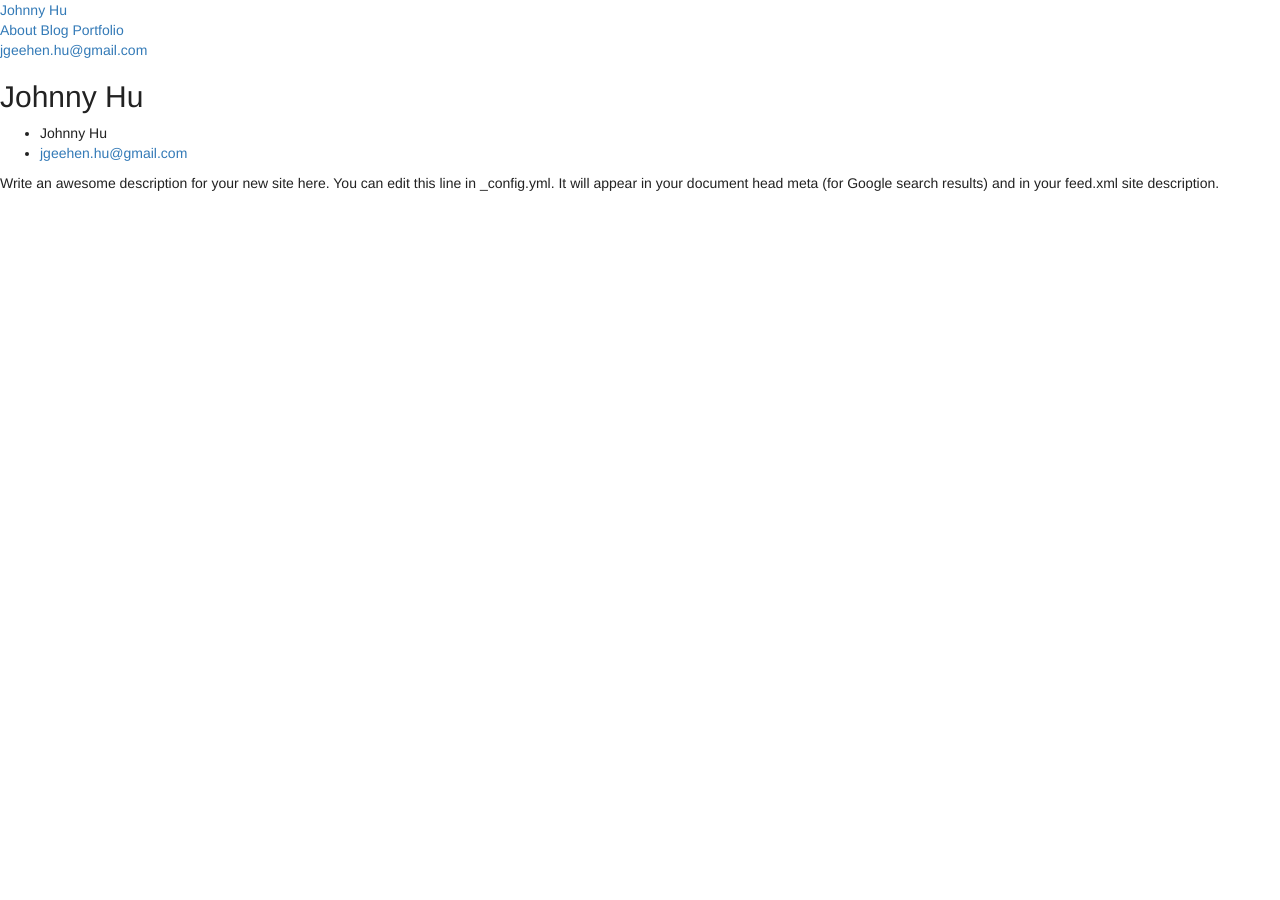
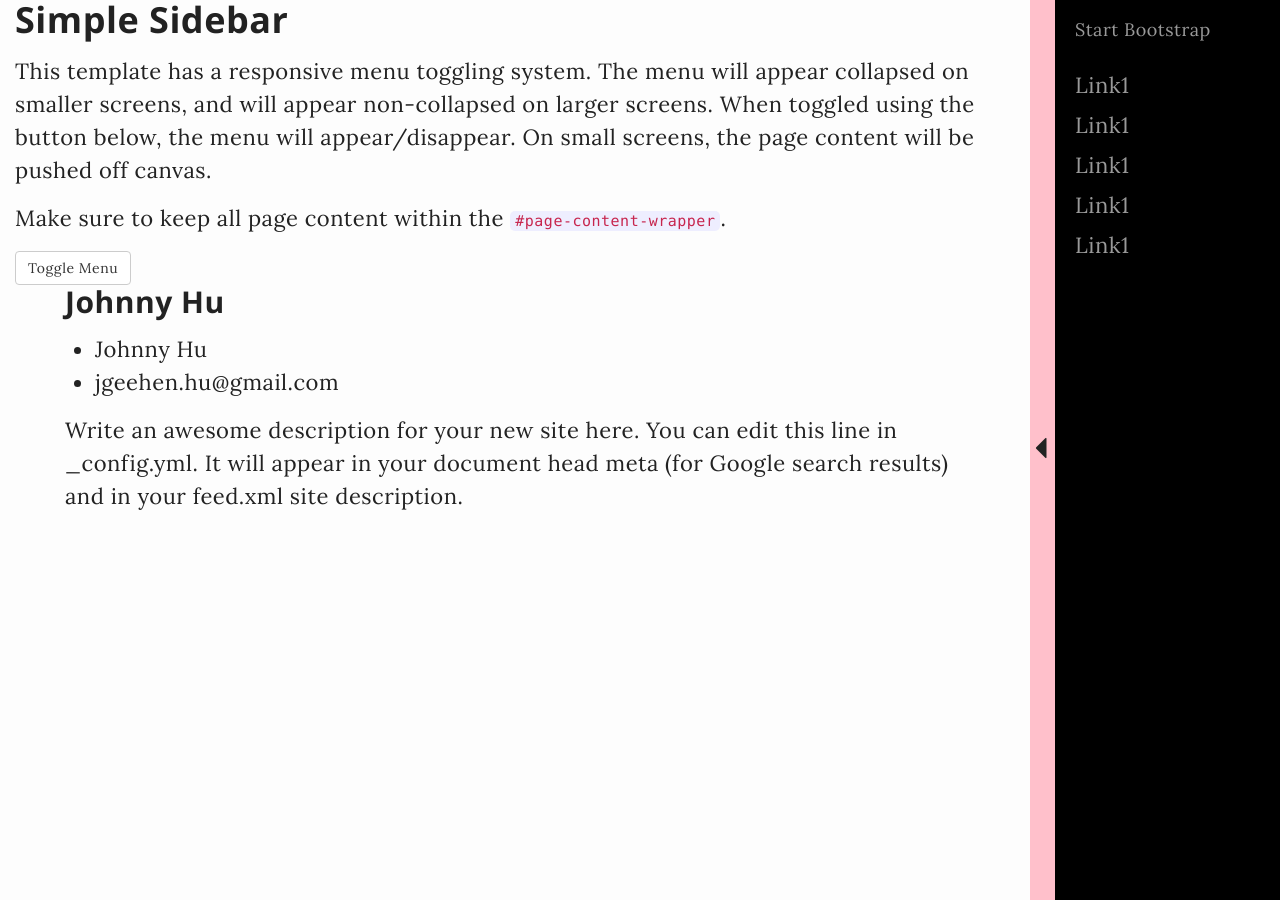
Before and after one commit to heyitsjhu/iamjhu.github.io, a Jekyll site: the page built from index.html, in a window 1280 px wide. Built offline with Jekyll 4.4.1, drawn with Linux system fonts in a browser that asks for light colours.

Commit message:
Add sidebar navigation

```diff
--- a/_includes/head.html
+++ b/_includes/head.html
@@ -12,4 +12,9 @@
   <link rel="stylesheet" href="{{ "/css/main.css" | prepend: site.baseurl }}">
   <link rel="canonical" href="{{ page.url | replace:'index.html','' | prepend: site.baseurl | prepend: site.url }}">
   <link rel="alternate" type="application/rss+xml" title="{{ site.title }}" href="{{ "/feed.xml" | prepend: site.baseurl | prepend: site.url }}">
+
+  <script src="https://ajax.googleapis.com/ajax/libs/jquery/2.2.4/jquery.min.js"></script>
+
+  <!-- Latest compiled and minified JavaScript -->
+  <script src="https://maxcdn.bootstrapcdn.com/bootstrap/3.3.6/js/bootstrap.min.js" integrity="sha384-0mSbJDEHialfmuBBQP6A4Qrprq5OVfW37PRR3j5ELqxss1yVqOtnepnHVP9aJ7xS" crossorigin="anonymous"></script>
 </head>
--- a/_includes/header.html
+++ b/_includes/header.html
@@ -1,15 +1,44 @@
 <header id="site-header">
+  <nav class="navbar navbar-default">
+    <div class="container-fluid">
 
-  <a class="site-title" href="{{ site.baseurl }}/">{{ site.title }}</a>
+      <div class="navbar-header">
 
-  <nav class="site-nav">
-    {% for my_page in site.pages %}
-      {% if my_page.title %}
-      <a class="nav-link" href="{{ my_page.url | prepend: site.baseurl }}">{{ my_page.title }}</a>
-      {% endif %}
-    {% endfor %}
+        <button type="button" class="navbar-toggle collapsed" data-toggle="collapse" data-target="#site-nav" aria-expanded="false">
+          <span class="sr-only">Toggle navigation</span>
+          <span class="icon-bar"></span>
+          <span class="icon-bar"></span>
+          <span class="icon-bar"></span>
+        </button>
+
+        <a class="navbar-brand" href="{{ site.baseurl }}/">{{ site.title }}</a>
+      </div>
+
+      <div class="collapse navbar-collapse" id="site-nav">
+        <ul class="nav navbar-nav">
+          {% for my_page in site.pages %}
+            {% if my_page.title %}
+              <li {% if page.url == my_page.url %}
+                    class="active"
+                  {% endif %}>
+                <a class="nav-link" href="{{ my_page.url | prepend: site.baseurl }}">{{ my_page.title }}
+                  {% if page.url == my_page.url %}
+                    <span class="sr-only">(current)</span>
+                  {% endif %}
+                </a>
+              </li>
+            {% endif %}
+          {% endfor %}
+        </ul>
+
+        <ul class="nav navbar-nav navbar-right">
+          <li>
+            <p class="navbar-btn">
+              <a href="mailto:{{ site.email }}/" class="site-owner-email btn btn-primary">Contact Me</a>
+            </p>
+          </li>
+        </ul>
+      </div><!-- /.navbar-collapse -->
+    </div><!-- /.container-fluid -->
   </nav>
-
-  <a class="site-owner-email" href="mailto:{{ site.email }}/">{{ site.email }}</a>
-
 </header>
--- a/_layouts/default.html
+++ b/_layouts/default.html
@@ -1,20 +1,50 @@
 <!DOCTYPE html>
-<html>
+<html lang="en">
 
 {% include head.html %}
 
 <body>
+  <div id="main-wrapper">
+    <div id="site-sidebar-wrapper">
+      <div class="sidebar-expand-btn">
+        <a href="#menu-toggle" id="menu-toggle"><span class="glyphicon glyphicon-triangle-left"></span></a>
+      </div>
 
-  {% include header.html %}
+      <ul class="sidebar-nav">
+        <li class="sidebar-brand">
+          <a href="#">
+              Start Bootstrap
+          </a>
+        </li>
+        <li><a href="#">Link1</a></li>
+        <li><a href="#">Link1</a></li>
+        <li><a href="#">Link1</a></li>
+        <li><a href="#">Link1</a></li>
+        <li><a href="#">Link1</a></li>
+      </ul>
+    </div> <!-- /#site-sidebar-wrapper -->
 
-  <main>
-    <div class="wrapper">
-      {{ content }}
-    </div>
-  </main>
+    <div id="#page-content-wrapper">
+      <div class="container-fluid">
+        <div class="row">
+          <div class="col-lg-12">
+            <main>
+              {{ content }}
+            </main>
+            {% include footer.html %}
+          </div>
+        </div>
+      </div><!-- /.container-fluid -->
+    </div><!-- /#page-content-wrapper -->
+  </div><!-- /#main-wrapper -->
 
-  {% include footer.html %}
-
+   <!-- Menu Toggle Script -->
+    <script>
+    $("#menu-toggle").click(function(e) {
+        e.preventDefault();
+        $("#main-wrapper").toggleClass("toggled");
+    });
+    </script>
 </body>
 
 </html>
--- a/_sass/_base.scss
+++ b/_sass/_base.scss
@@ -26,11 +26,7 @@ body {
     -o-font-feature-settings: "kern" 1;
     font-feature-settings: "kern" 1;
     font-kerning: normal;
-}
-
-
-main {
-    padding: ($spacing-unit * 3) 0;
+    overflow-x: hidden;
 }
 
 /**
@@ -160,8 +156,53 @@ td > pre {
 
 
 /**
- * Wrapper
+ * Wrappers
  */
+
+#main-wrapper {
+    padding-right: 25px;
+    -webkit-transition: all 0.5s ease;
+    -moz-transition: all 0.5s ease;
+    -o-transition: all 0.5s ease;
+    transition: all 0.5s ease;
+}
+
+#main-wrapper.toggled {
+    padding-right: 250px;
+}
+
+#site-sidebar-wrapper {
+    z-index: 1000;
+    position: fixed;
+    right: 250px;
+    width: 25px;
+    height: 100%;
+    margin-right: -250px;
+    overflow-y: auto;
+    background: #000;
+    -webkit-transition: all 0.5s ease;
+    -moz-transition: all 0.5s ease;
+    -o-transition: all 0.5s ease;
+    transition: all 0.5s ease;
+}
+
+#main-wrapper.toggled #site-sidebar-wrapper {
+    width: 250px;
+}
+
+#page-content-wrapper {
+    width: 100%;
+    position: absolute;
+    padding: 15px;
+}
+
+#main-wrapper.toggled #page-content-wrapper {
+    position: absolute;
+    margin-left: -250px;
+}
+
+
+
 .wrapper {
     max-width: -webkit-calc(#{$content-width} - (#{$spacing-unit} * 2));
     max-width:         calc(#{$content-width} - (#{$spacing-unit} * 2));
--- /dev/null
+++ b/_sass/_sidebar.scss
@@ -0,0 +1,85 @@
+/* Sidebar Styles */
+.sidebar-expand-btn {
+    float: left;
+    background-color: pink;
+    min-width: 25px;
+    height: 100%;
+    display: flex;
+    flex-direction: column;
+    justify-content: center;
+
+}
+.sidebar-nav {
+    position: absolute;
+    top: 0;
+    width: 225px;
+    margin: 0;
+    padding: 0;
+    padding-left: 25px;
+    list-style: none;
+}
+
+.sidebar-nav li {
+    text-indent: 20px;
+    line-height: 40px;
+}
+
+.sidebar-nav li a {
+    display: block;
+    text-decoration: none;
+    color: #999999;
+}
+
+.sidebar-nav li a:hover {
+    text-decoration: none;
+    color: #fff;
+    background: rgba(255,255,255,0.2);
+}
+
+.sidebar-nav li a:active,
+.sidebar-nav li a:focus {
+    text-decoration: none;
+}
+
+.sidebar-nav > .sidebar-brand {
+    height: 65px;
+    font-size: 18px;
+    line-height: 60px;
+}
+
+.sidebar-nav > .sidebar-brand a {
+    color: #999999;
+}
+
+.sidebar-nav > .sidebar-brand a:hover {
+    color: #fff;
+    background: none;
+}
+
+@include media-query($on-laptop) {
+    #main-wrapper {
+        padding-right: 250px;
+    }
+
+    #main-wrapper.toggled {
+        padding-right: 25px;
+    }
+
+    #site-sidebar-wrapper {
+        width: 250px;
+    }
+
+    #main-wrapper.toggled #site-sidebar-wrapper {
+        width: 25px;
+    }
+
+    #page-content-wrapper {
+        padding: 20px;
+        position: relative;
+    }
+
+    #main-wrapper.toggled #page-content-wrapper {
+        position: relative;
+        margin-left: 0;
+    }
+}
--- a/css/main.scss
+++ b/css/main.scss
@@ -42,7 +42,7 @@ $on-desktop:       1024px;
 //     }
 // }
 @mixin media-query($device) {
-    @media screen and (max-width: $device) {
+    @media screen and (min-width: $device) {
         @content;
     }
 }
@@ -51,9 +51,10 @@ $on-desktop:       1024px;
 
 // Import partials from `sass_dir` (defaults to `_sass`)
 @import
-        "bootstrap"
-/*          "base",
-        "layout",
+        "bootstrap",
+        "base",
+        "sidebar"
+/*        "layout",
         "syntax-highlighting"*/
 
 ;
--- a/index.html
+++ b/index.html
@@ -2,6 +2,9 @@
 layout: default
 ---
 
-<div class="home">
-
+<div>
+  <h1>Simple Sidebar</h1>
+  <p>This template has a responsive menu toggling system. The menu will appear collapsed on smaller screens, and will appear non-collapsed on larger screens. When toggled using the button below, the menu will appear/disappear. On small screens, the page content will be pushed off canvas.</p>
+  <p>Make sure to keep all page content within the <code>#page-content-wrapper</code>.</p>
+  <a href="#menu-toggle" class="btn btn-default" id="menu-toggle">Toggle Menu</a>
 </div>
```
